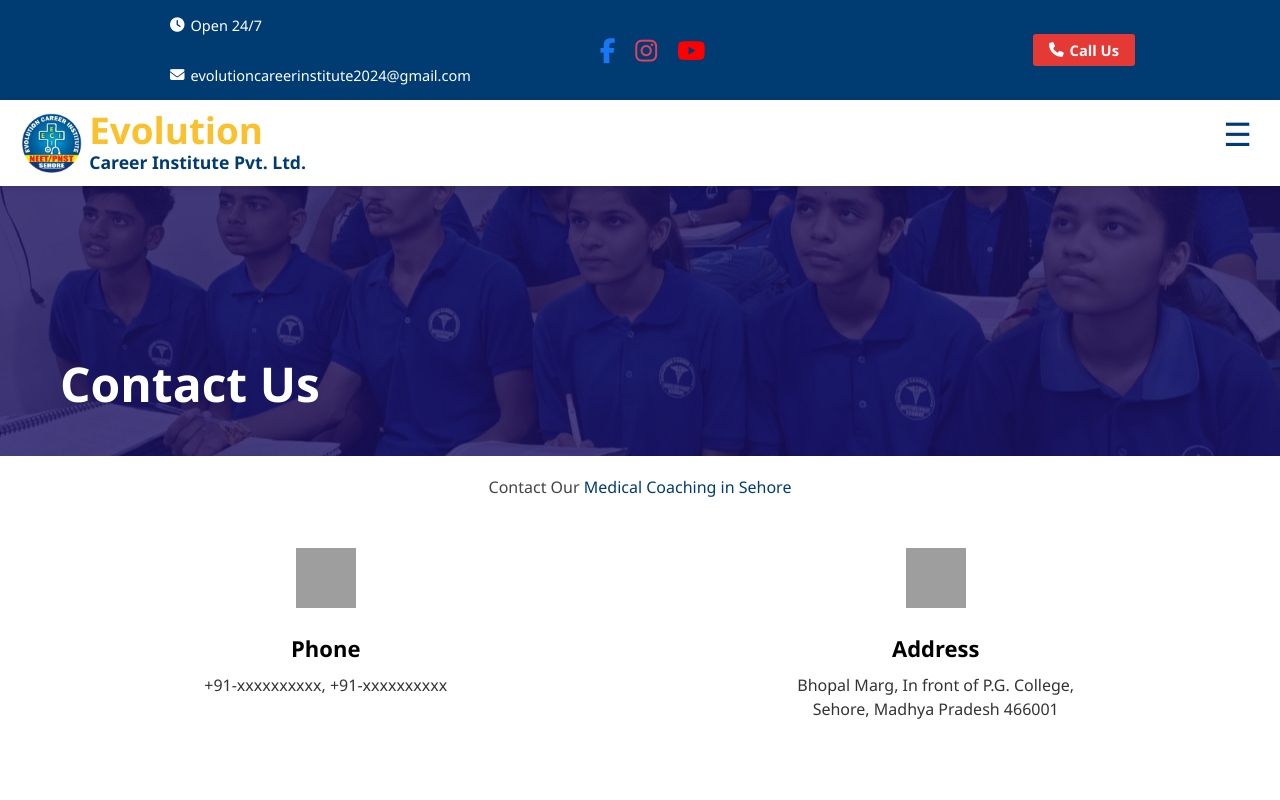
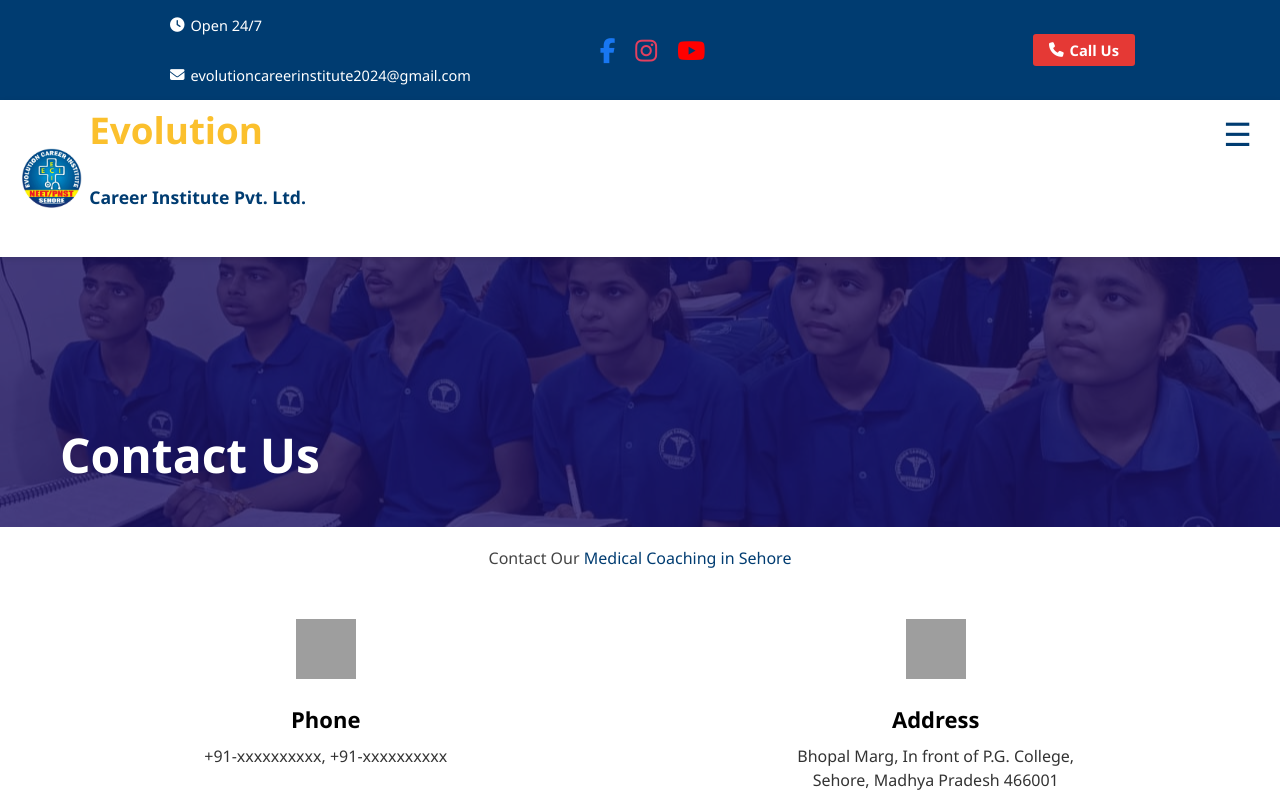
Before and after one commit to Chandraraj-Bais/abc, a plain HTML site: page contact.html in a window 1280 px wide. Shown: the top 800 px of the page. Drawn offline with nearby package versions, Linux system fonts and the light colour scheme; grey boxes are pictures that could not be loaded.

Commit message:
Update contact.css

```diff
--- a/contact.css
+++ b/contact.css
@@ -564,7 +564,7 @@ body.menu-open {
   display: flex;
   flex-direction: column;
   justify-content: center;
-  line-height: 1.2;
+  line-height: 5.2;
 }
 
 .left-logo-title {
@@ -1583,4 +1583,5 @@ input.error, select.error {
 */
 
 
+
 /* Animation Section ends ----------------------------------------------------------------------------------------------------------------------------- */
```
